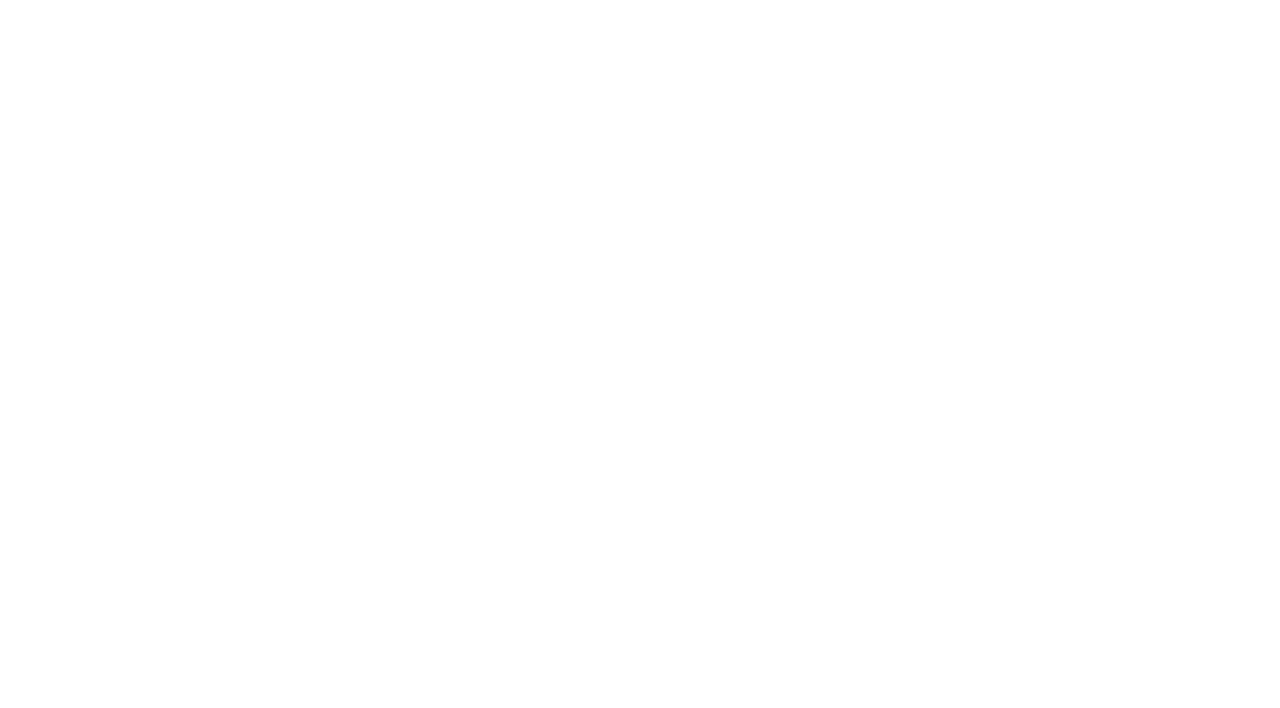
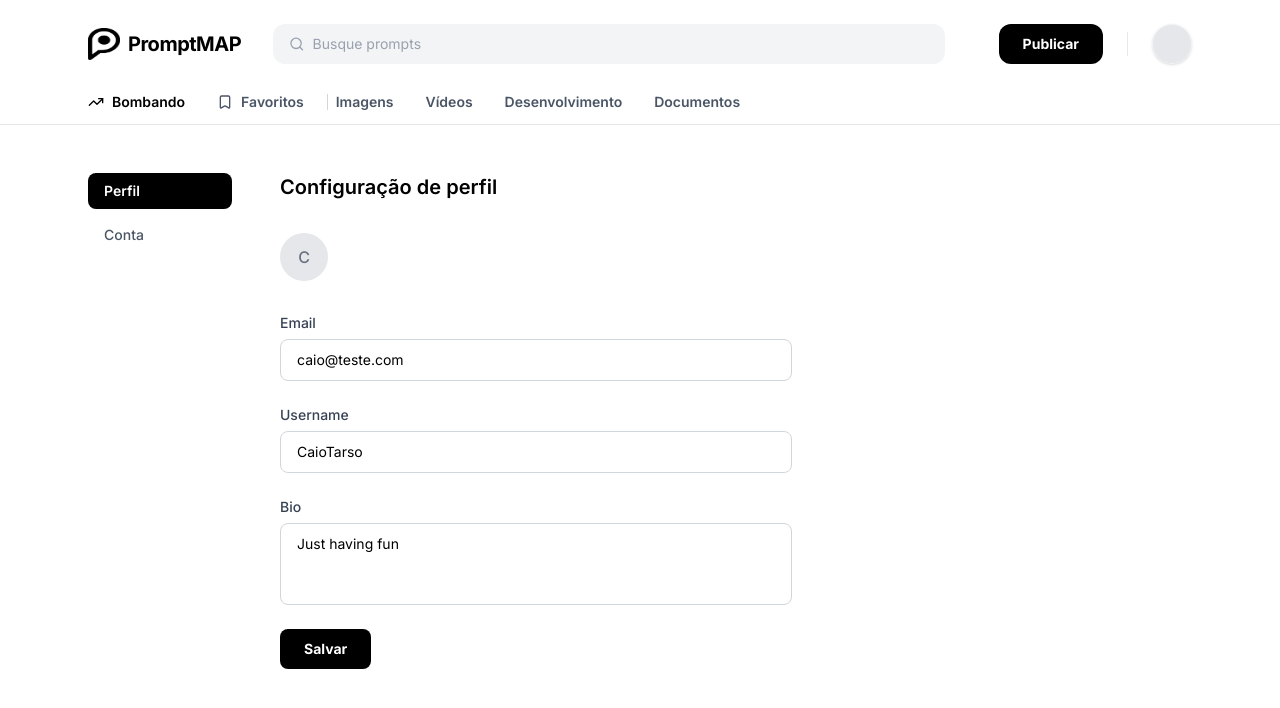
Before and after one commit to CaioTarso/promptmap-frontend, a Vue app: page /profile/edit in a window 1280 px wide. Before the commit this address had no page. Shown: the top 708 px of the page. Built offline with nearby package versions, Linux system fonts and the light colour scheme.

Commit message:
feat: Created Profile and Acoount config pages

```diff
--- /dev/null
+++ b/src/components/profile/AsideProfile.vue
@@ -0,0 +1,30 @@
+<script setup>
+import { useRoute } from 'vue-router';
+
+const route = useRoute();
+
+const getLinkClass = (path) => {
+  return route.path === path
+    ? 'bg-black text-white font-semibold'
+    : 'text-gray-600 font-medium hover:bg-gray-100';
+};
+</script>
+
+<template>
+  <aside class="flex flex-col gap-2 w-36 shrink-0">
+    <router-link
+      to="/profile/edit"
+      class="px-4 py-2 rounded-lg text-sm transition-colors"
+      :class="getLinkClass('/profile/edit')"
+    >
+      Perfil
+    </router-link>
+    <router-link
+      to="/account/edit"
+      class="px-4 py-2 rounded-lg text-sm transition-colors"
+      :class="getLinkClass('/account/edit')"
+    >
+      Conta
+    </router-link>
+  </aside>
+</template>
--- /dev/null
+++ b/src/pages/app/AccountConfig.vue
@@ -0,0 +1,61 @@
+<script setup>
+import { ref } from 'vue';
+import HeaderGlobal from '../../components/layout/HeaderGlobal.vue';
+import AsideProfile from '../../components/profile/AsideProfile.vue';
+
+const user = ref({
+  password: ''
+});
+
+const saveProfile = () => {
+  console.log('Senha atualizada');
+};
+</script>
+
+<template>
+    <div class="min-h-screen bg-white">
+    <HeaderGlobal />
+
+    <div class="max-w-6xl mx-auto px-6 py-12 flex gap-12">
+
+      <AsideProfile />
+
+      <main class="flex-1 max-w-lg">
+        <h1 class="text-xl font-semibold text-black mb-8">Configuração de conta</h1>
+
+        <form @submit.prevent="saveProfile" class="flex flex-col gap-6">
+
+          <div class="flex flex-col gap-1.5">
+            <label class="text-sm font-medium text-gray-700">Redefinir senha</label>
+            <input
+              v-model="user.password"
+              type="password"
+              class="w-full px-4 py-2.5 border border-gray-300 rounded-lg text-sm text-black outline-none focus:border-black transition-colors resize-none"
+            />
+          </div>
+
+          <div class="flex flex-col gap-1.5">
+            <label class="text-sm font-medium text-gray-700">Senha atual</label>
+            <input
+              v-model="user.password"
+              type="password"
+              class="w-full px-4 py-2.5 border border-gray-300 rounded-lg text-sm text-black outline-none focus:border-black transition-colors resize-none"
+            />
+          </div>
+
+          <div>
+            <button
+              type="submit"
+              class="bg-black text-white px-6 py-2.5 rounded-lg text-sm font-bold hover:bg-gray-800 transition-colors"
+            >
+              Salvar
+            </button>
+
+          </div>
+
+        </form>
+      </main>
+
+    </div>
+  </div>
+</template>
--- /dev/null
+++ b/src/pages/app/ProfileConfig.vue
@@ -0,0 +1,89 @@
+<script setup>
+import { ref } from 'vue';
+import { useRouter } from 'vue-router';
+import HeaderGlobal from '../../components/layout/HeaderGlobal.vue';
+import AsideProfile from '../../components/profile/AsideProfile.vue';
+
+const router = useRouter();
+
+const user = ref({
+  name: 'CaioTarso',
+  email: 'caio@teste.com',
+  bio: 'Just having fun',
+  avatar: ''
+});
+
+const saveProfile = () => {
+  console.log('Perfil salvo:', user.value);
+};
+</script>
+
+<template>
+  <div class="min-h-screen bg-white">
+    <HeaderGlobal />
+
+    <div class="max-w-6xl mx-auto px-6 py-12 flex gap-12">
+
+      <AsideProfile />
+
+      <main class="flex-1 max-w-lg">
+        <h1 class="text-xl font-semibold text-black mb-8">Configuração de perfil</h1>
+
+        <div class="mb-8">
+          <div class="w-12 h-12 rounded-full bg-gray-200 flex items-center justify-center overflow-hidden">
+            <img
+              v-if="user.avatar"
+              :src="user.avatar"
+              alt="Avatar"
+              class="w-full h-full object-cover"
+            />
+            <span v-else class="text-base font-medium text-gray-500">
+              {{ user.name.charAt(0).toUpperCase() }}
+            </span>
+          </div>
+        </div>
+
+        <form @submit.prevent="saveProfile" class="flex flex-col gap-6">
+
+          <div class="flex flex-col gap-1.5">
+            <label class="text-sm font-medium text-gray-700">Email</label>
+            <input
+              v-model="user.email"
+              type="email"
+              class="w-full px-4 py-2.5 border border-gray-300 rounded-lg text-sm text-black outline-none focus:border-black transition-colors"
+            />
+          </div>
+
+          <div class="flex flex-col gap-1.5">
+            <label class="text-sm font-medium text-gray-700">Username</label>
+            <input
+              v-model="user.name"
+              type="text"
+              class="w-full px-4 py-2.5 border border-gray-300 rounded-lg text-sm text-black outline-none focus:border-black transition-colors"
+            />
+          </div>
+
+          <div class="flex flex-col gap-1.5">
+            <label class="text-sm font-medium text-gray-700">Bio</label>
+            <textarea
+              v-model="user.bio"
+              rows="3"
+              class="w-full px-4 py-2.5 border border-gray-300 rounded-lg text-sm text-black outline-none focus:border-black transition-colors resize-none"
+            ></textarea>
+          </div>
+
+          <div>
+            <button
+              type="submit"
+              class="bg-black text-white px-6 py-2.5 rounded-lg text-sm font-bold hover:bg-gray-800 transition-colors"
+            >
+              Salvar
+            </button>
+          </div>
+
+        </form>
+      </main>
+
+    </div>
+  </div>
+</template>
--- a/src/router/index.js
+++ b/src/router/index.js
@@ -4,6 +4,8 @@ import Home from '../pages/app/Home.vue';
 import PostViewer from '../pages/app/Posts.vue';
 import CreatePost from '../pages/app/CreatePost.vue';
 import Profile from '../pages/app/Profile.vue';
+import ProfileConfig from '../pages/app/ProfileConfig.vue';
+import AccountConfig from '../pages/app/AccountConfig.vue';
 
 const routes = [
     {
@@ -37,6 +39,16 @@ const routes = [
         path: '/profile',
         name: 'Profile',
         component: Profile
+    },
+    {
+        path: '/profile/edit',
+        name: 'ProfileEdit',
+        component: ProfileConfig
+    },
+    {
+        path: '/account/edit',
+        name: 'AccountEdit',
+        component: AccountConfig
     }
 ];
 
```
